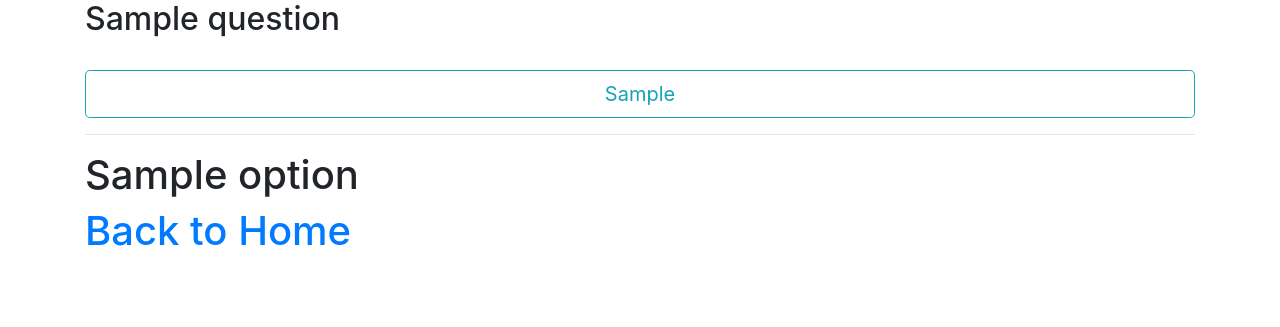
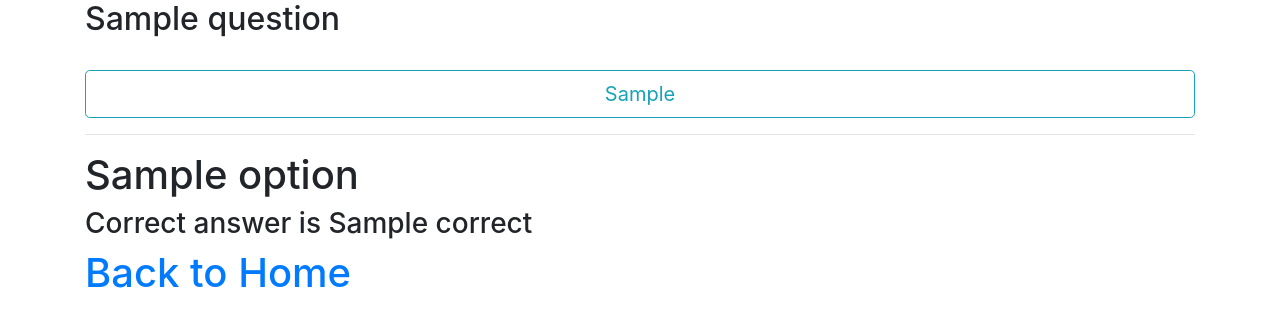
Before and after one commit to arpitiiitv/Basic-computer-quiz, a Flask app: template templates/quiz.html in a window 1280 px wide. Shown: the part 120-447 px from the top of the page. Run offline with Flask 2, Linux system fonts and the light colour scheme; the template is opened without the code that fills it: most values are stand-ins (such as "Sample title", 1, 10 or a date in 2020); some libraries are stand-ins or nearby versions.

Commit message:
Add files via upload

```diff
--- a/app.py
+++ b/app.py
@@ -47,7 +47,7 @@ def verify():
     try:
         option = request.form['option']
         correct = correct_ans == option
-        return render_template('quiz.html',option=correct)
+        return render_template('quiz.html',option=correct,correct=correct_ans)
     except Exception as e:
         print("ERROR ", e)
         return "ERROR"
--- a/templates/result.html
+++ b/templates/result.html
@@ -1,2 +1,3 @@
 <h1>{{option}}</h1>
+<h3>Correct answer is {{correct}}</h3>
 <a href="/"><h1>Back to Home </h1></a>
```
